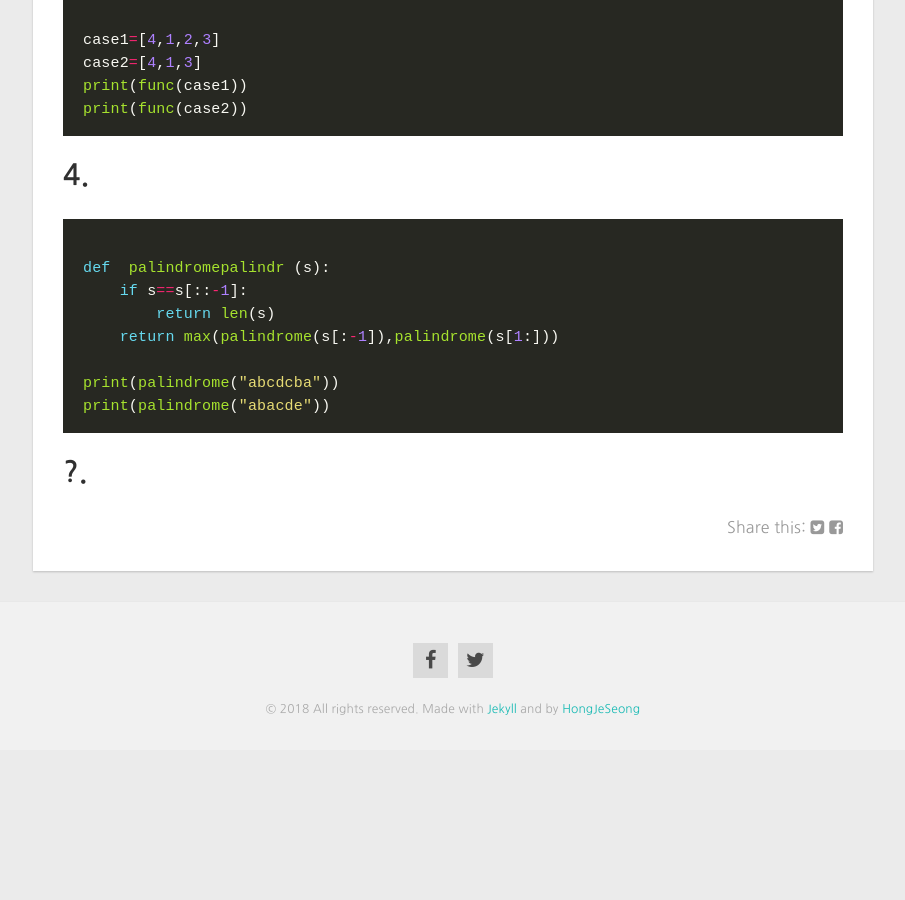
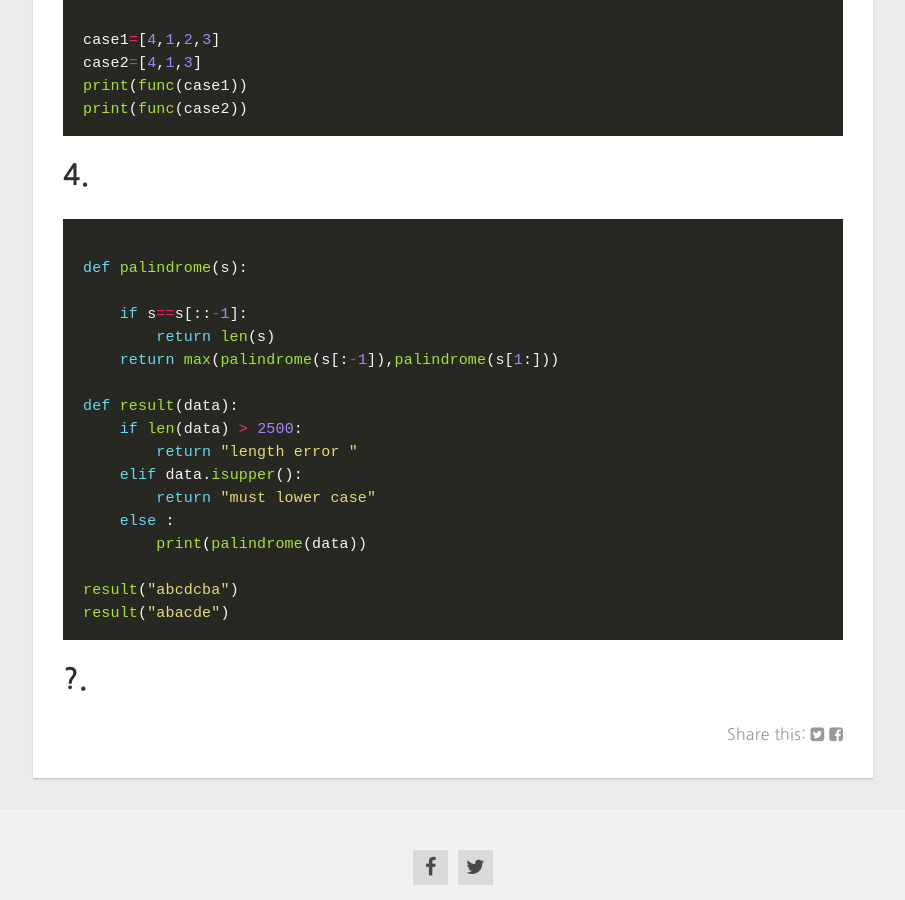
Before and after one commit to HongJeSeong/HongJeSeong.github.io, a Jekyll site: the page built from _posts/study/2018-04-27-TTweek4.md, in a window 1280 px wide and 900 px high, scrolled down 2855 px. Shown: the whole window, without its empty margins (187-1092 px from the left). Built offline with Jekyll 4.4.1, drawn with Linux system fonts in a browser that asks for light colours; nearby versions of some CDN libraries; before the commit the page ends 3605 px from its top, so only the background shows below that.

Commit message:
Update 2018-04-27-TTweek4.md

````diff
--- a/_posts/study/2018-04-27-TTweek4.md
+++ b/_posts/study/2018-04-27-TTweek4.md
@@ -118,12 +118,21 @@ print(func(case2))
 
 ```python
 
-def  palindromepalindr (s):
+def palindrome(s):
+
     if s==s[::-1]:
         return len(s)
     return max(palindrome(s[:-1]),palindrome(s[1:]))
 
-print(palindrome("abcdcba"))
-print(palindrome("abacde"))
+def result(data):
+    if len(data) > 2500:
+        return "length error "
+    elif data.isupper():
+        return "must lower case"
+    else :
+        print(palindrome(data))
+
+result("abcdcba")
+result("abacde")
 ```
 ## ?.
````
